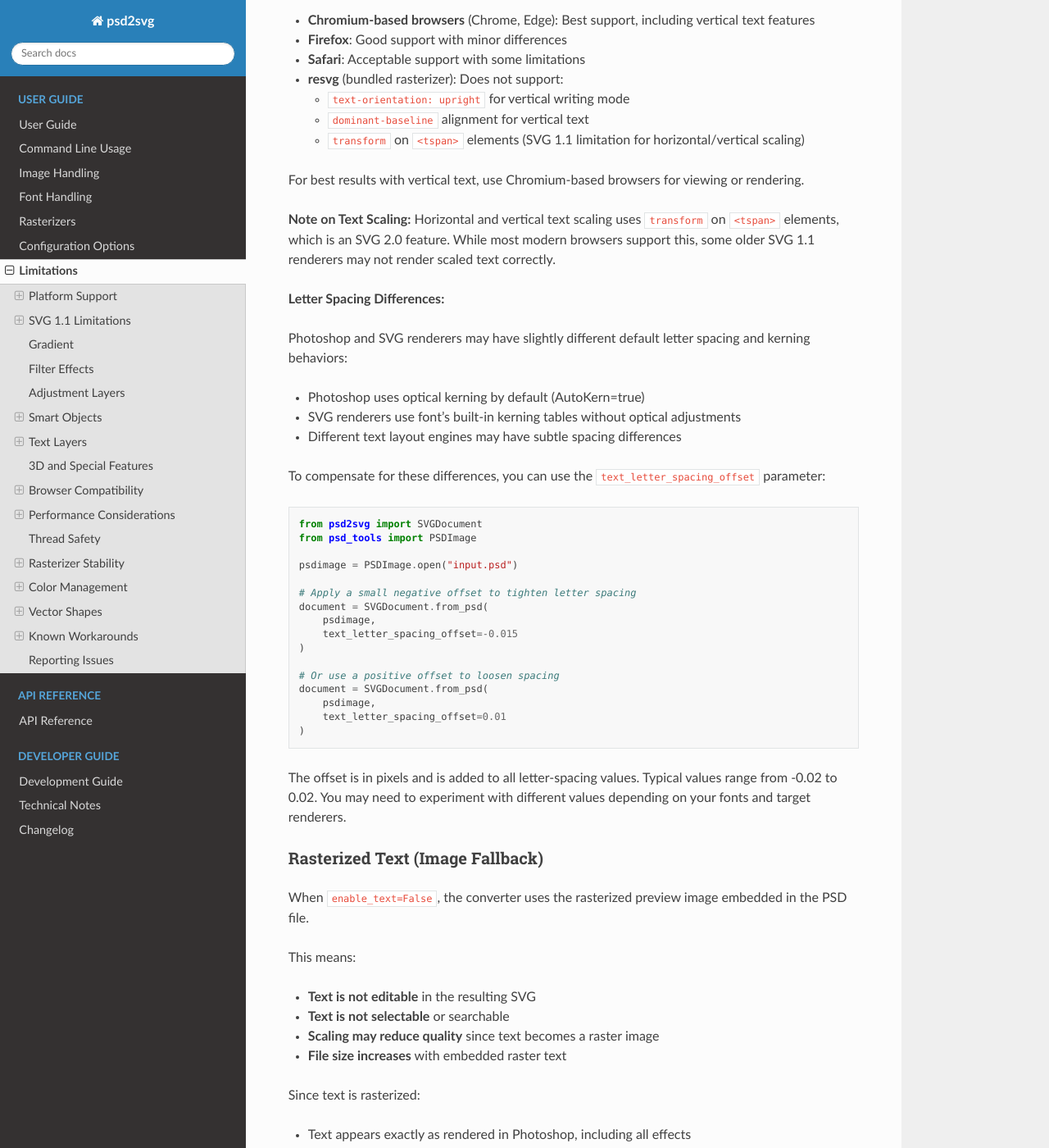
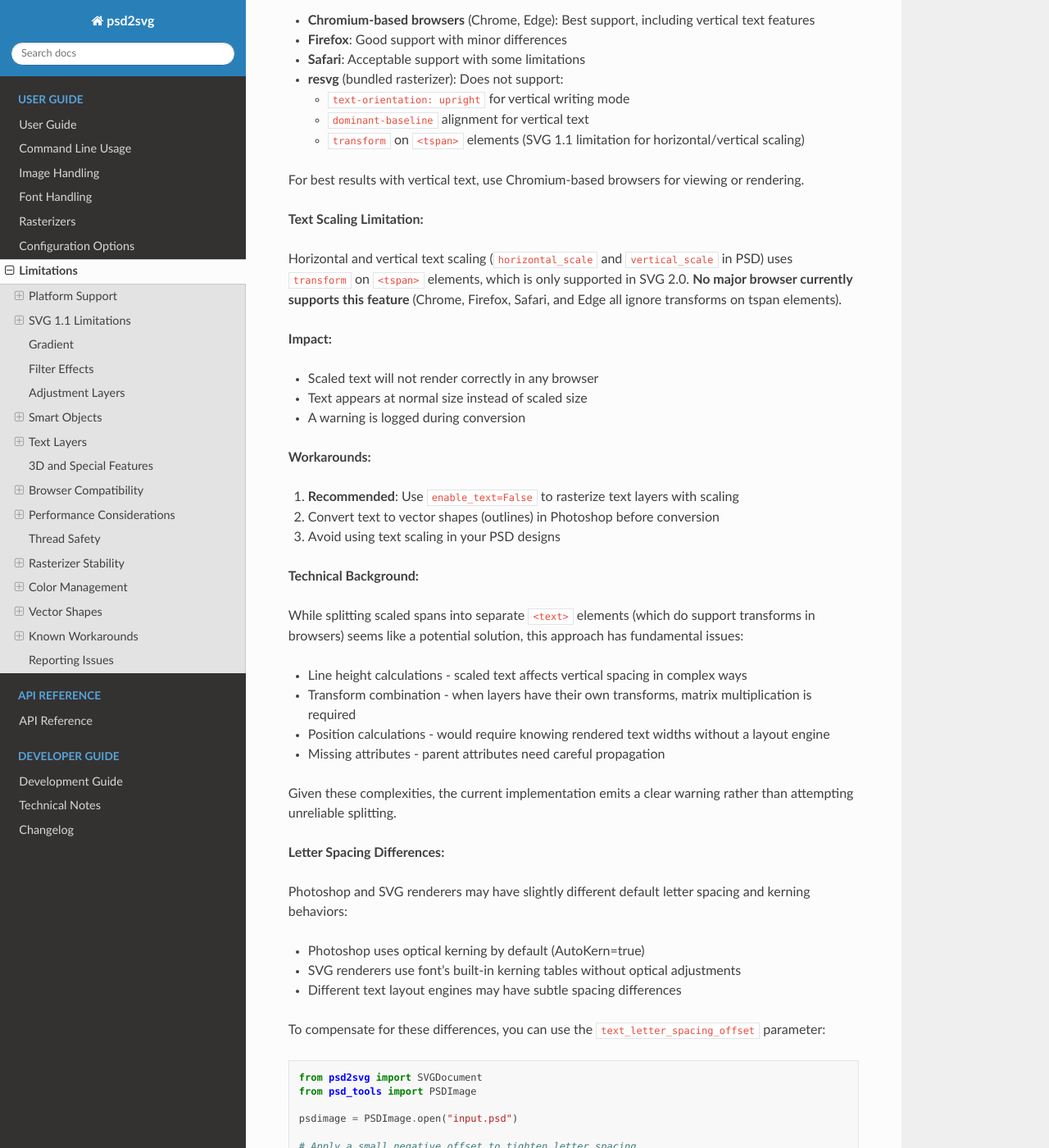
Before and after one commit to kyamagu/psd2svg, a Sphinx documentation site: the page built from docs/limitations.rst, in a window 1280 px wide and 1400 px high, scrolled down 6543 px. Shown: the whole window at 82% size. Built offline with Sphinx 7.4.7 and the Read the Docs theme 3.1.0, drawn with Linux system fonts in a browser that asks for light colours.

Commit message:
Update documentation for text scaling limitation
Expand the text scaling section in limitations.rst to clearly explain:
- Browser compatibility issue (no major browser supports transform on tspan)
- Impact on rendered output
- Recommended workarounds
- Technical reasons why splitting approach is not viable

This provides users with comprehensive information about the limitation
and clear guidance on how to work around it.

🤖 Generated with [Claude Code](https://claude.com/claude-code)

Co-Authored-By: Claude Sonnet 4.5 <noreply@anthropic.com>

```diff
--- a/docs/limitations.rst
+++ b/docs/limitations.rst
@@ -277,7 +277,32 @@ Rendering quality varies significantly across SVG renderers:
 
 For best results with vertical text, use Chromium-based browsers for viewing or rendering.
 
-**Note on Text Scaling:** Horizontal and vertical text scaling uses ``transform`` on ``<tspan>`` elements, which is an SVG 2.0 feature. While most modern browsers support this, some older SVG 1.1 renderers may not render scaled text correctly.
+**Text Scaling Limitation:**
+
+Horizontal and vertical text scaling (``horizontal_scale`` and ``vertical_scale`` in PSD) uses ``transform`` on ``<tspan>`` elements, which is only supported in SVG 2.0. **No major browser currently supports this feature** (Chrome, Firefox, Safari, and Edge all ignore transforms on tspan elements).
+
+**Impact:**
+
+* Scaled text will not render correctly in any browser
+* Text appears at normal size instead of scaled size
+* A warning is logged during conversion
+
+**Workarounds:**
+
+1. **Recommended**: Use ``enable_text=False`` to rasterize text layers with scaling
+2. Convert text to vector shapes (outlines) in Photoshop before conversion
+3. Avoid using text scaling in your PSD designs
+
+**Technical Background:**
+
+While splitting scaled spans into separate ``<text>`` elements (which do support transforms in browsers) seems like a potential solution, this approach has fundamental issues:
+
+* Line height calculations - scaled text affects vertical spacing in complex ways
+* Transform combination - when layers have their own transforms, matrix multiplication is required
+* Position calculations - would require knowing rendered text widths without a layout engine
+* Missing attributes - parent attributes need careful propagation
+
+Given these complexities, the current implementation emits a clear warning rather than attempting unreliable splitting.
 
 **Letter Spacing Differences:**
 
```
